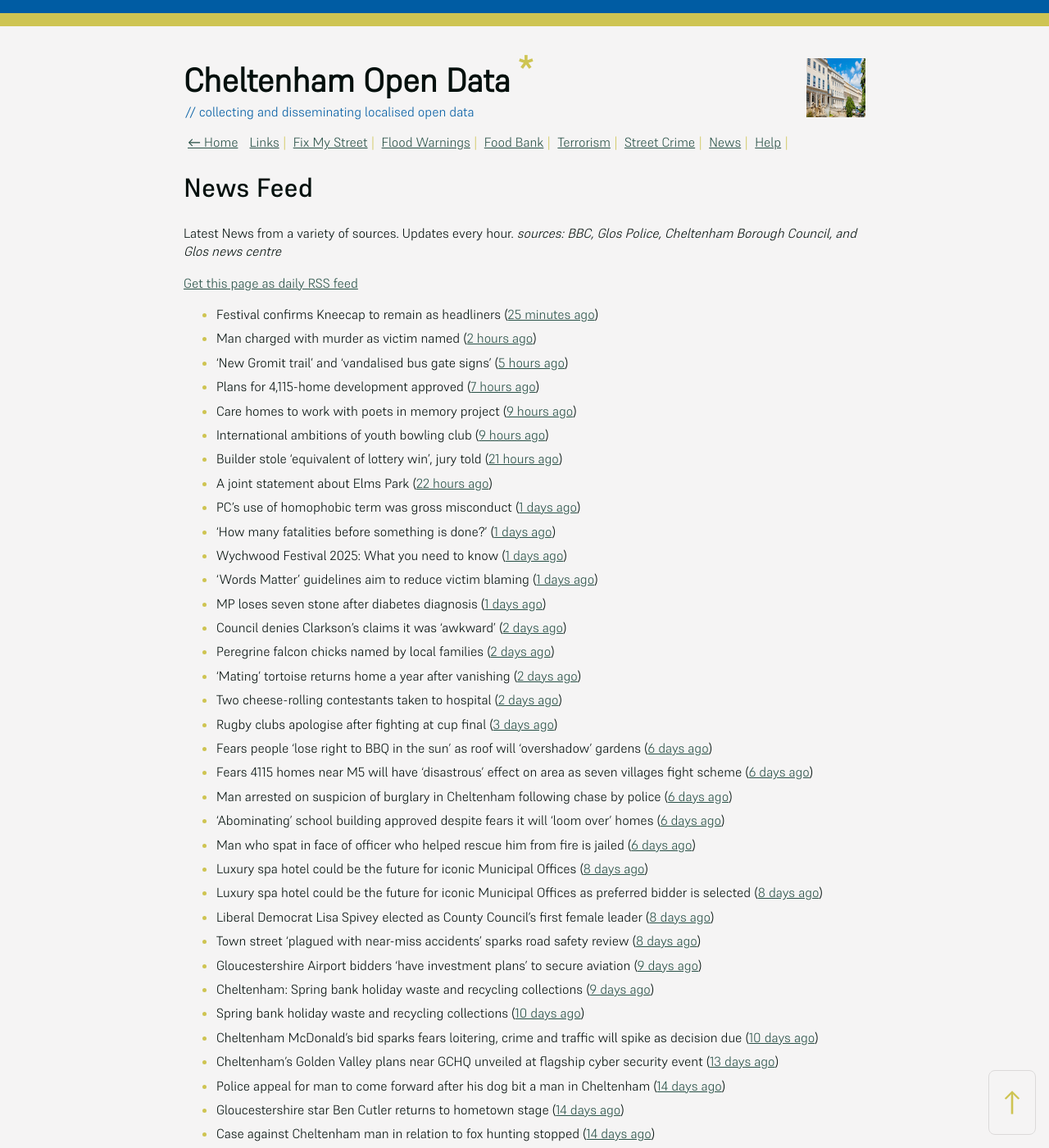
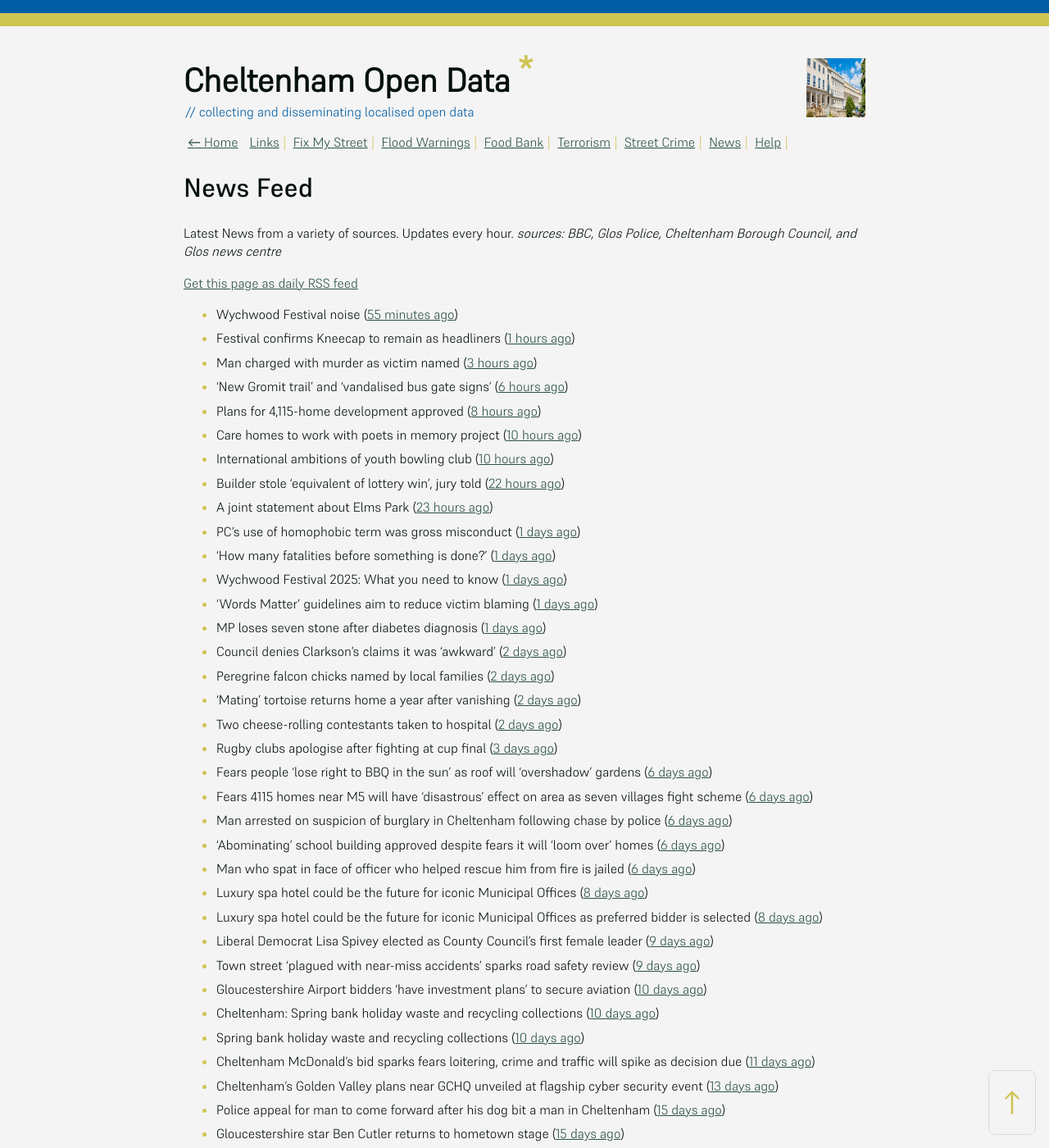
Before and after one commit to mat-0/cheltenham-open-data, a Jekyll site: the page built from _pages/news.md, in a window 1280 px wide and 1400 px high. Shown: the whole window at 82% size. Built offline with Jekyll 4.4.1, drawn with Linux system fonts in a browser that asks for light colours; some of the changed text lies outside the part shown.

Commit message:
Updated 2025-05-30 15:57:51

```diff
--- a/_pages/news.md
+++ b/_pages/news.md
@@ -12,14 +12,15 @@ _sources: BBC, Glos Police, Cheltenham Borough Council, and Glos news centre_
 [Get this page as daily RSS feed](/daily.rss)
 
 <!-- news_marker starts -->
-- Festival confirms Kneecap to remain as headliners ([25 minutes ago](https://www.bbc.com/news/articles/clyg54e88jmo))
-- Man charged with murder as victim named ([2 hours ago](https://www.bbc.com/news/articles/ce80685p13no))
-- 'New Gromit trail' and 'vandalised bus gate signs' ([5 hours ago](https://www.bbc.com/news/articles/cpd46d4ndxdo))
-- Plans for 4,115-home development approved ([7 hours ago](https://www.bbc.com/news/articles/c8xgd99grk5o))
-- Care homes to work with poets in memory project ([9 hours ago](https://www.bbc.com/news/articles/ceqgg39e97zo))
-- International ambitions of youth bowling club ([9 hours ago](https://www.bbc.com/news/articles/c628gye549qo))
-- Builder stole 'equivalent of lottery win', jury told ([21 hours ago](https://www.bbc.com/news/articles/ckgqkx137nno))
-- A joint statement about Elms Park ([22 hours ago](https://www.cheltenham.gov.uk/news/article/3015/a_joint_statement_about_elms_park))
+- Wychwood Festival noise ([55 minutes ago](https://www.cheltenham.gov.uk/news/article/3016/wychwood_festival_noise))
+- Festival confirms Kneecap to remain as headliners ([1 hours ago](https://www.bbc.com/news/articles/clyg54e88jmo))
+- Man charged with murder as victim named ([3 hours ago](https://www.bbc.com/news/articles/ce80685p13no))
+- 'New Gromit trail' and 'vandalised bus gate signs' ([6 hours ago](https://www.bbc.com/news/articles/cpd46d4ndxdo))
+- Plans for 4,115-home development approved ([8 hours ago](https://www.bbc.com/news/articles/c8xgd99grk5o))
+- Care homes to work with poets in memory project ([10 hours ago](https://www.bbc.com/news/articles/ceqgg39e97zo))
+- International ambitions of youth bowling club ([10 hours ago](https://www.bbc.com/news/articles/c628gye549qo))
+- Builder stole 'equivalent of lottery win', jury told ([22 hours ago](https://www.bbc.com/news/articles/ckgqkx137nno))
+- A joint statement about Elms Park ([23 hours ago](https://www.cheltenham.gov.uk/news/article/3015/a_joint_statement_about_elms_park))
 - PC's use of homophobic term was gross misconduct ([1 days ago](https://www.bbc.com/news/articles/c9wg7dg84zqo))
 - 'How many fatalities before something is done?' ([1 days ago](https://www.bbc.com/news/articles/cx2x38v91e3o))
 - Wychwood Festival 2025: What you need to know ([1 days ago](https://www.bbc.com/news/articles/cj421ndnd58o))
@@ -37,16 +38,16 @@ _sources: BBC, Glos Police, Cheltenham Borough Council, and Glos news centre_
 - Man who spat in face of officer who helped rescue him from fire is jailed ([6 days ago](https://gloucesternewscentre.co.uk/man-who-spat-in-face-of-officer-who-helped-rescue-him-from-fire-is-jailed/))
 - Luxury spa hotel could be the future for iconic Municipal Offices ([8 days ago](https://gloucesternewscentre.co.uk/luxury-spa-hotel-could-be-the-future-for-iconic-municipal-offices/))
 - Luxury spa hotel could be the future for iconic Municipal Offices as preferred bidder is selected ([8 days ago](https://www.cheltenham.gov.uk/news/article/3014/luxury_spa_hotel_could_be_the_future_for_iconic_municipal_offices_as_preferred_bidder_is_selected))
-- Liberal Democrat Lisa Spivey elected as County Council’s first female leader ([8 days ago](https://gloucesternewscentre.co.uk/liberal-democrat-lisa-spivey-elected-as-county-councils-first-female-leader/))
-- Town street ‘plagued with near-miss accidents’ sparks road safety review ([8 days ago](https://gloucesternewscentre.co.uk/town-street-plagued-with-near-miss-accidents-sparks-road-safety-review/))
-- Gloucestershire Airport bidders ‘have investment plans’ to secure aviation ([9 days ago](https://gloucesternewscentre.co.uk/gloucestershire-airport-bidders-have-investment-plans-to-secure-aviation/))
-- Cheltenham: Spring bank holiday waste and recycling collections ([9 days ago](https://gloucesternewscentre.co.uk/cheltenham-spring-bank-holiday-waste-and-recycling-collections/))
+- Liberal Democrat Lisa Spivey elected as County Council’s first female leader ([9 days ago](https://gloucesternewscentre.co.uk/liberal-democrat-lisa-spivey-elected-as-county-councils-first-female-leader/))
+- Town street ‘plagued with near-miss accidents’ sparks road safety review ([9 days ago](https://gloucesternewscentre.co.uk/town-street-plagued-with-near-miss-accidents-sparks-road-safety-review/))
+- Gloucestershire Airport bidders ‘have investment plans’ to secure aviation ([10 days ago](https://gloucesternewscentre.co.uk/gloucestershire-airport-bidders-have-investment-plans-to-secure-aviation/))
+- Cheltenham: Spring bank holiday waste and recycling collections ([10 days ago](https://gloucesternewscentre.co.uk/cheltenham-spring-bank-holiday-waste-and-recycling-collections/))
 - Spring bank holiday waste and recycling collections ([10 days ago](https://www.cheltenham.gov.uk/news/article/3013/spring_bank_holiday_waste_and_recycling_collections))
-- Cheltenham McDonald’s bid sparks fears loitering, crime and traffic will spike as decision due ([10 days ago](https://gloucesternewscentre.co.uk/cheltenham-mcdonalds-bid-sparks-fears-loitering-crime-and-traffic-will-spike-as-decision-due/))
+- Cheltenham McDonald’s bid sparks fears loitering, crime and traffic will spike as decision due ([11 days ago](https://gloucesternewscentre.co.uk/cheltenham-mcdonalds-bid-sparks-fears-loitering-crime-and-traffic-will-spike-as-decision-due/))
 - Cheltenham’s Golden Valley plans near GCHQ unveiled at flagship cyber security event ([13 days ago](https://gloucesternewscentre.co.uk/cheltenhams-golden-valley-plans-near-gchq-unveiled-at-flagship-cyber-security-event/))
-- Police appeal for man to come forward after his dog bit a man in Cheltenham ([14 days ago](https://gloucesternewscentre.co.uk/police-appeal-for-man-to-come-forward-after-his-dog-bit-a-man-in-cheltenham/))
-- Gloucestershire star Ben Cutler returns to hometown stage ([14 days ago](https://gloucesternewscentre.co.uk/gloucestershire-star-ben-cutler-returns-to-hometown-stage/))
-- Case against Cheltenham man in relation to fox hunting stopped ([14 days ago](https://gloucesternewscentre.co.uk/case-against-cheltenham-man-in-relation-to-fox-hunting-stopped/))
+- Police appeal for man to come forward after his dog bit a man in Cheltenham ([15 days ago](https://gloucesternewscentre.co.uk/police-appeal-for-man-to-come-forward-after-his-dog-bit-a-man-in-cheltenham/))
+- Gloucestershire star Ben Cutler returns to hometown stage ([15 days ago](https://gloucesternewscentre.co.uk/gloucestershire-star-ben-cutler-returns-to-hometown-stage/))
+- Case against Cheltenham man in relation to fox hunting stopped ([15 days ago](https://gloucesternewscentre.co.uk/case-against-cheltenham-man-in-relation-to-fox-hunting-stopped/))
 - HBD unveils phase two plans for Golden Valley at Cyber UK ([15 days ago](https://www.cheltenham.gov.uk/news/article/3012/hbd_unveils_phase_two_plans_for_golden_valley_at_cyber_uk))
 - Arle Court Transport Hub welcomes more National Express services ([15 days ago](https://gloucesternewscentre.co.uk/arle-court-transport-hub-welcomes-more-national-express-services/))
 - Golden Valley social value promise will deliver real value to communities ([15 days ago](https://www.cheltenham.gov.uk/news/article/3011/golden_valley_social_value_promise_will_deliver_real_value_to_communities))
@@ -56,13 +57,13 @@ _sources: BBC, Glos Police, Cheltenham Borough Council, and Glos news centre_
 - Does your parish council reflect your local area? ([17 days ago](https://www.cheltenham.gov.uk/news/article/3009/does_your_parish_council_reflect_your_local_area))
 - Cheltenham Mayor’s inauguration and medal of honour ([17 days ago](https://www.cheltenham.gov.uk/news/article/3008/cheltenham_mayors_inauguration_and_medal_of_honour))
 - Tributes paid to ‘very decent and honest’ former Dowty worker and Cheltenham councillor ([17 days ago](https://gloucesternewscentre.co.uk/tributes-paid-to-very-decent-and-honest-former-dowty-worker-and-cheltenham-councillor/))
-- Shire Hall on course for by minority Lib Dem ([17 days ago](https://gloucesternewscentre.co.uk/shire-hall-on-course-for-by-minority-lib-dem/))
+- Shire Hall on course for by minority Lib Dem ([18 days ago](https://gloucesternewscentre.co.uk/shire-hall-on-course-for-by-minority-lib-dem/))
 - Gloucester hospital staff suffer thousands of attacks from patients ([18 days ago](https://gloucesternewscentre.co.uk/gloucester-hospital-staff-suffer-thousands-of-attacks-from-patients/))
 - Mother’s death and spike in stillbirths prompts investigations ([21 days ago](https://gloucesternewscentre.co.uk/mothers-death-and-spike-in-stillbirths-prompts-investigations/))
 - Hospital chiefs accused of ‘misleading the public’ amid pay dispute ([21 days ago](https://gloucesternewscentre.co.uk/hospital-chiefs-accused-of-misleading-the-public-amid-pay-dispute/))
-- Controlled explosion takes place in Chedworth ([21 days ago](https://gloucesternewscentre.co.uk/controlled-explosion-takes-place-in-chedworth/))
+- Controlled explosion takes place in Chedworth ([22 days ago](https://gloucesternewscentre.co.uk/controlled-explosion-takes-place-in-chedworth/))
 - Cheltenham Feel Good card launched to boost health and fitness ([22 days ago](https://www.cheltenham.gov.uk/news/article/3007/cheltenham_feel_good_card_launched_to_boost_health_and_fitness))
-- Council wants your views on domestic abuse ([22 days ago](https://gloucesternewscentre.co.uk/council-wants-your-views-on-domestic-abuse/))
+- Council wants your views on domestic abuse ([23 days ago](https://gloucesternewscentre.co.uk/council-wants-your-views-on-domestic-abuse/))
 - Community projects awarded funding to improve health and wellbeing ([23 days ago](https://www.cheltenham.gov.uk/news/article/3006/community_projects_awarded_funding_to_improve_health_and_wellbeing))
 
 <!-- news_marker ends -->
```
Also changed, not shown: _data/flood.json (+5 -48 lines), _pages/fix-my-street.md (+2 -2 lines), index.md (+5 -5 lines).
